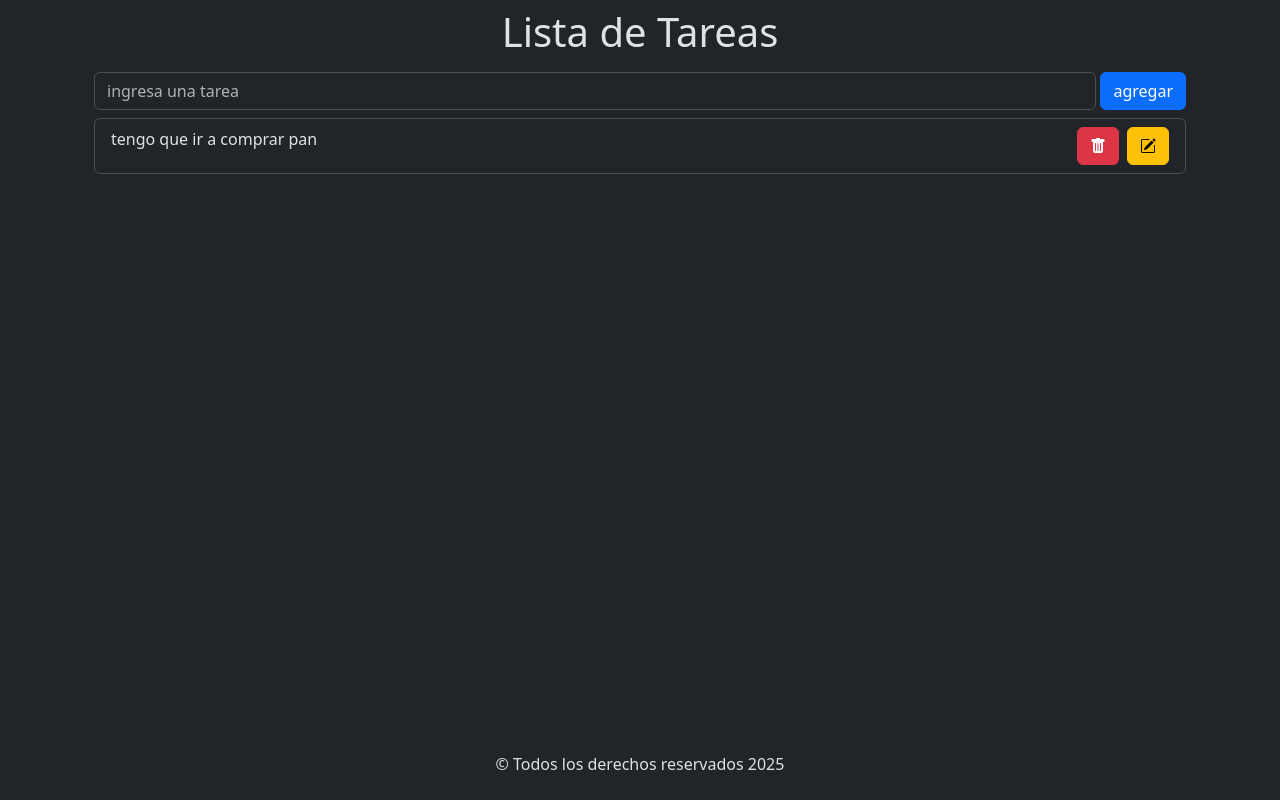
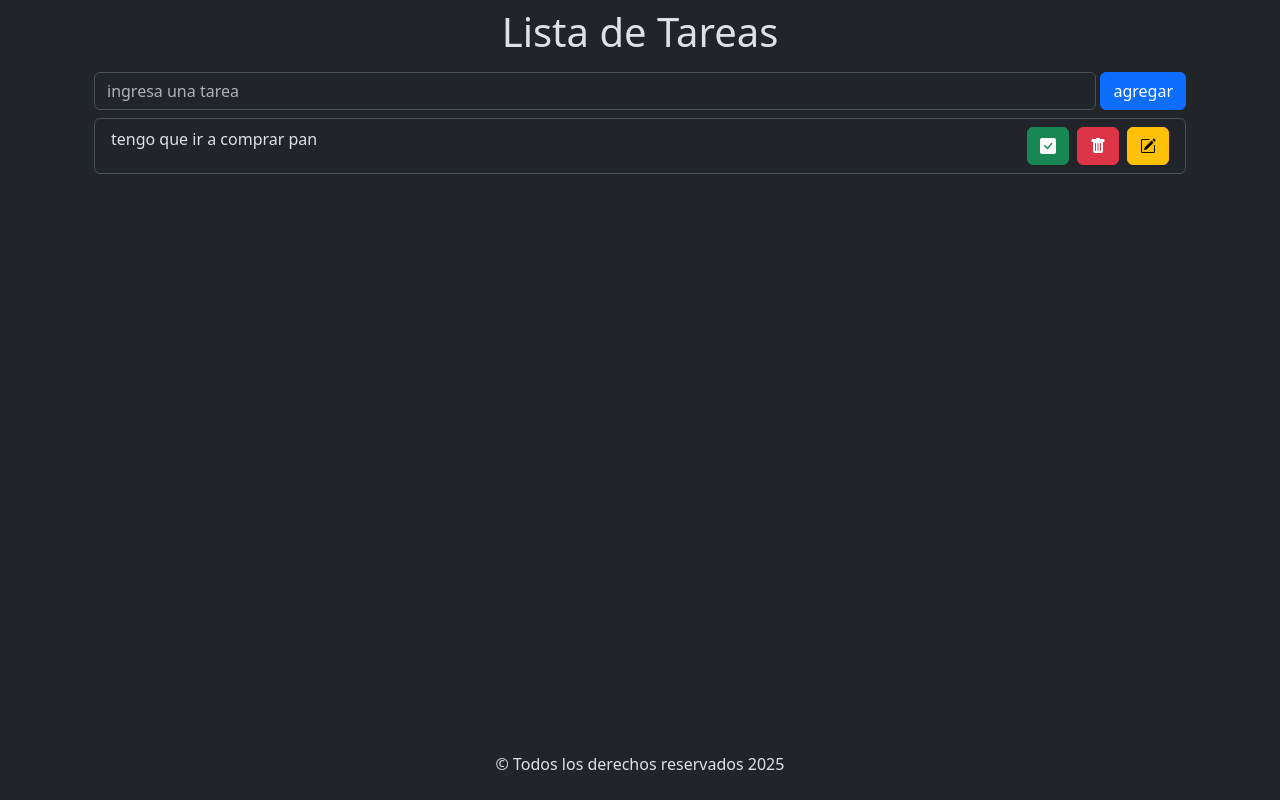
Before and after one commit to RoblesLuis2212/listaTareasBackend-Front-, a React (Vite) app: page / in a window 1280 px wide. Built offline with nearby package versions, Linux system fonts and the light colour scheme.

Commit message:
Agregue un boton para marcar la tarea como finalizada

```diff
--- a/src/components/ItemTareas.jsx
+++ b/src/components/ItemTareas.jsx
@@ -6,6 +6,9 @@ const ItemTareas = ({ tarea, handleShow }) => {
         <ListGroupItem className='d-flex justify-content-between'>
             {tarea}
             <div>
+                <Button className='btn btn-success'>
+                    <i className="bi bi-check-square-fill"></i>
+                </Button>
                 <Button className='btn btn-danger ms-2'>
                     <i className="bi bi-trash-fill"></i>
                 </Button>
```
